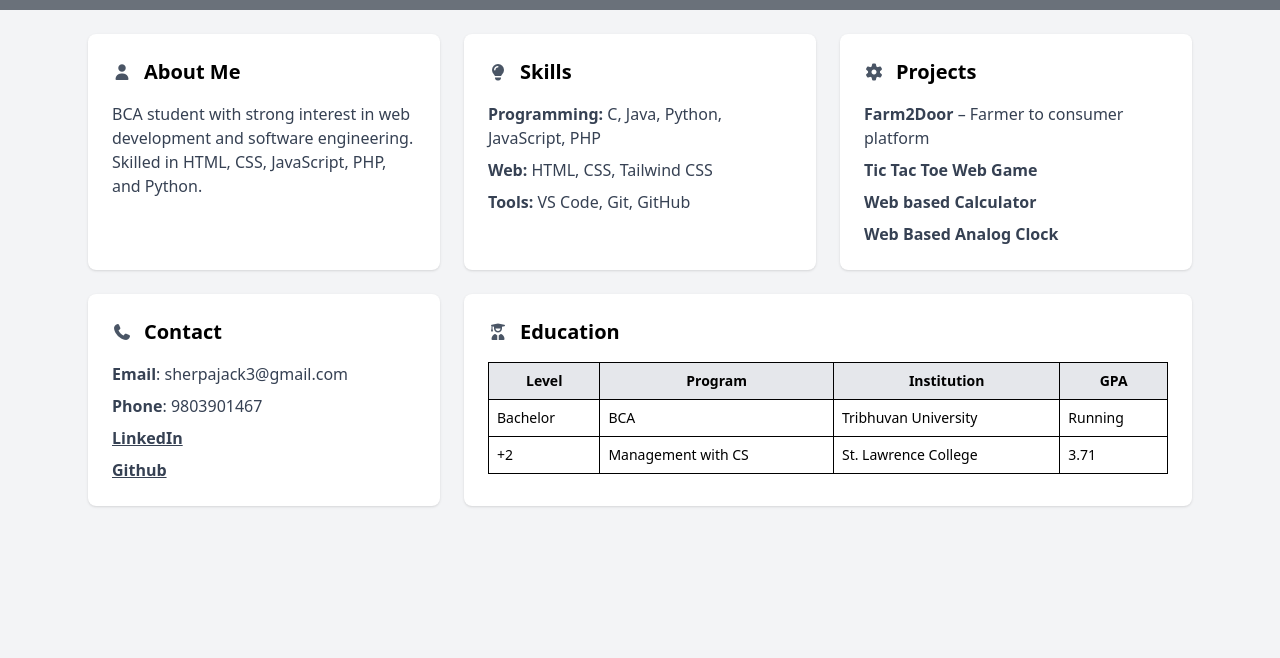
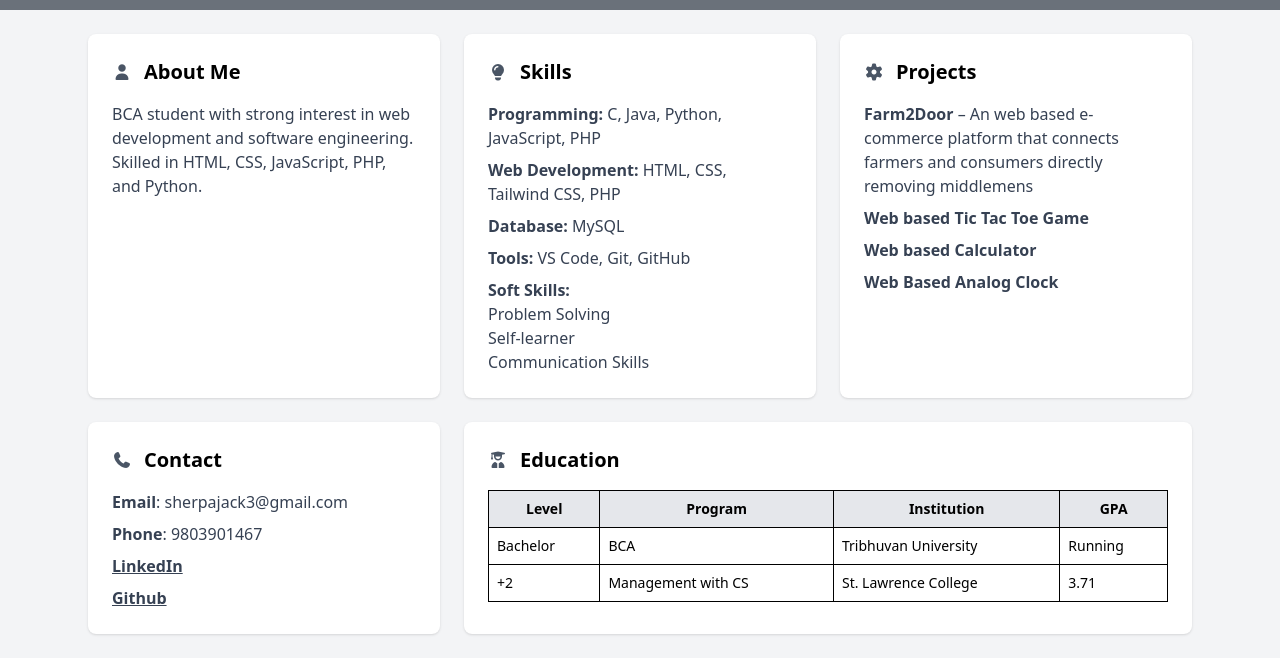
Before and after one commit to Tasi1014/Portfolio, a plain HTML site: page index.html in a window 1280 px wide. Shown: the part 214-872 px from the top of the page. Before the commit the page ends 800 px from the top, so only its background shows below. Drawn offline with nearby package versions, Linux system fonts and the light colour scheme.

Commit message:
Fixed the Projects section

```diff
--- a/index.html
+++ b/index.html
@@ -73,8 +73,16 @@ BCA Student | Web Developer
 
   <ul class="space-y-2 text-gray-700">
     <li><b>Programming:</b> C, Java, Python, JavaScript, PHP</li>
-    <li><b>Web:</b> HTML, CSS, Tailwind CSS</li>
+    <li><b>Web Development:</b> HTML, CSS, Tailwind CSS, PHP</li>
+    <li><b>Database: </b>MySQL</li>
     <li><b>Tools:</b> VS Code, Git, GitHub</li>
+    <li><b>Soft Skills:</b>
+      <ul>
+        <li>Problem Solving</li>
+        <li>Self-learner</li>
+        <li>Communication Skills</li>
+      </ul>
+    </li>
   </ul>
 </section>
 
@@ -87,8 +95,8 @@ BCA Student | Web Developer
   </div>
 
   <ul class="space-y-2 text-gray-700">
-    <li><b>Farm2Door</b> – Farmer to consumer platform</li>
-    <li><b>Tic Tac Toe Web Game </b></li>
+    <li><b>Farm2Door</b> – An web based e-commerce platform that connects farmers and consumers directly removing middlemens</li>
+    <li><b>Web based Tic Tac Toe Game </b></li>
     <li><b>Web based Calculator</b></li>
     <li> <b>Web Based Analog Clock</b></li>
   </ul>
```
